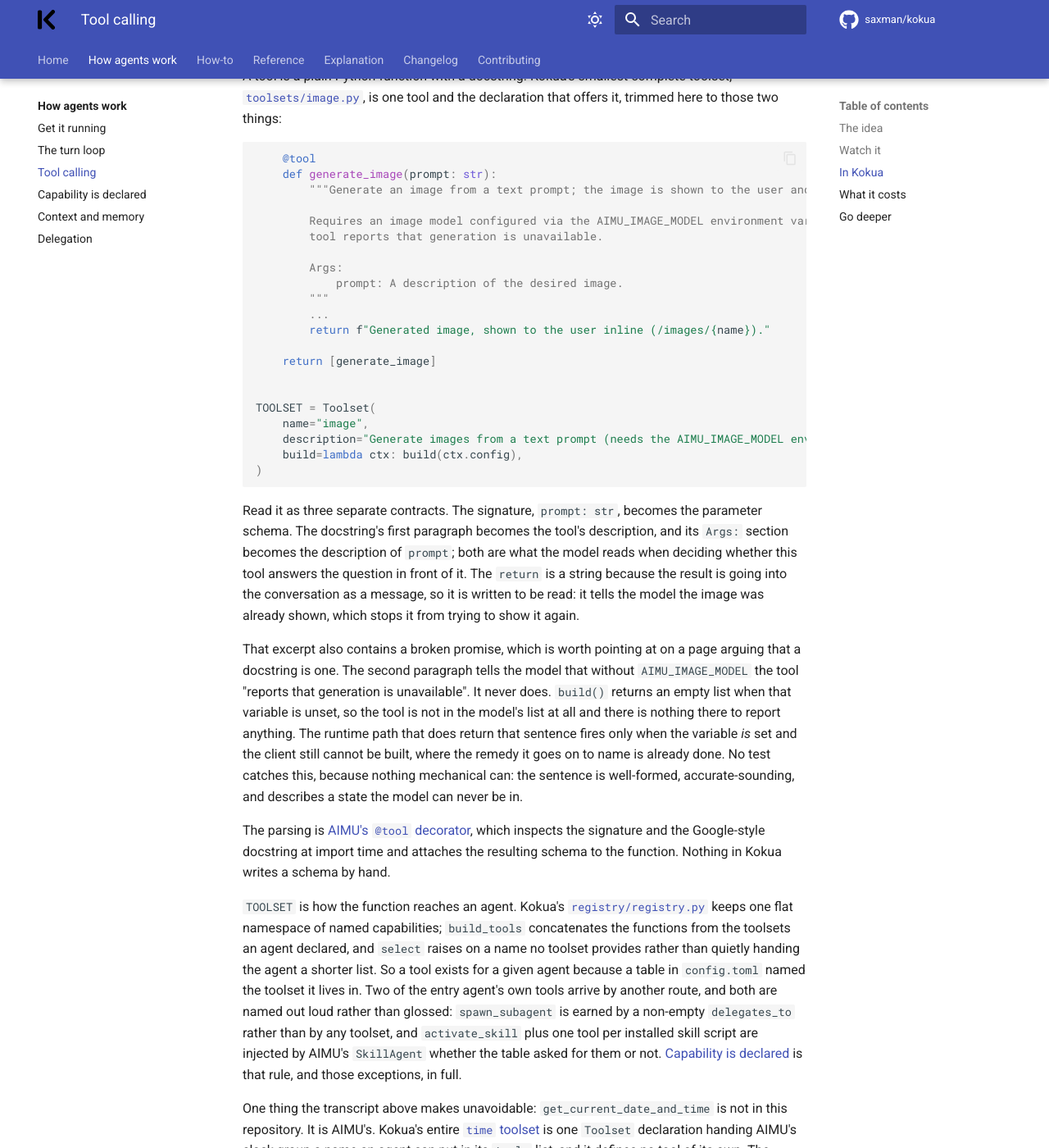
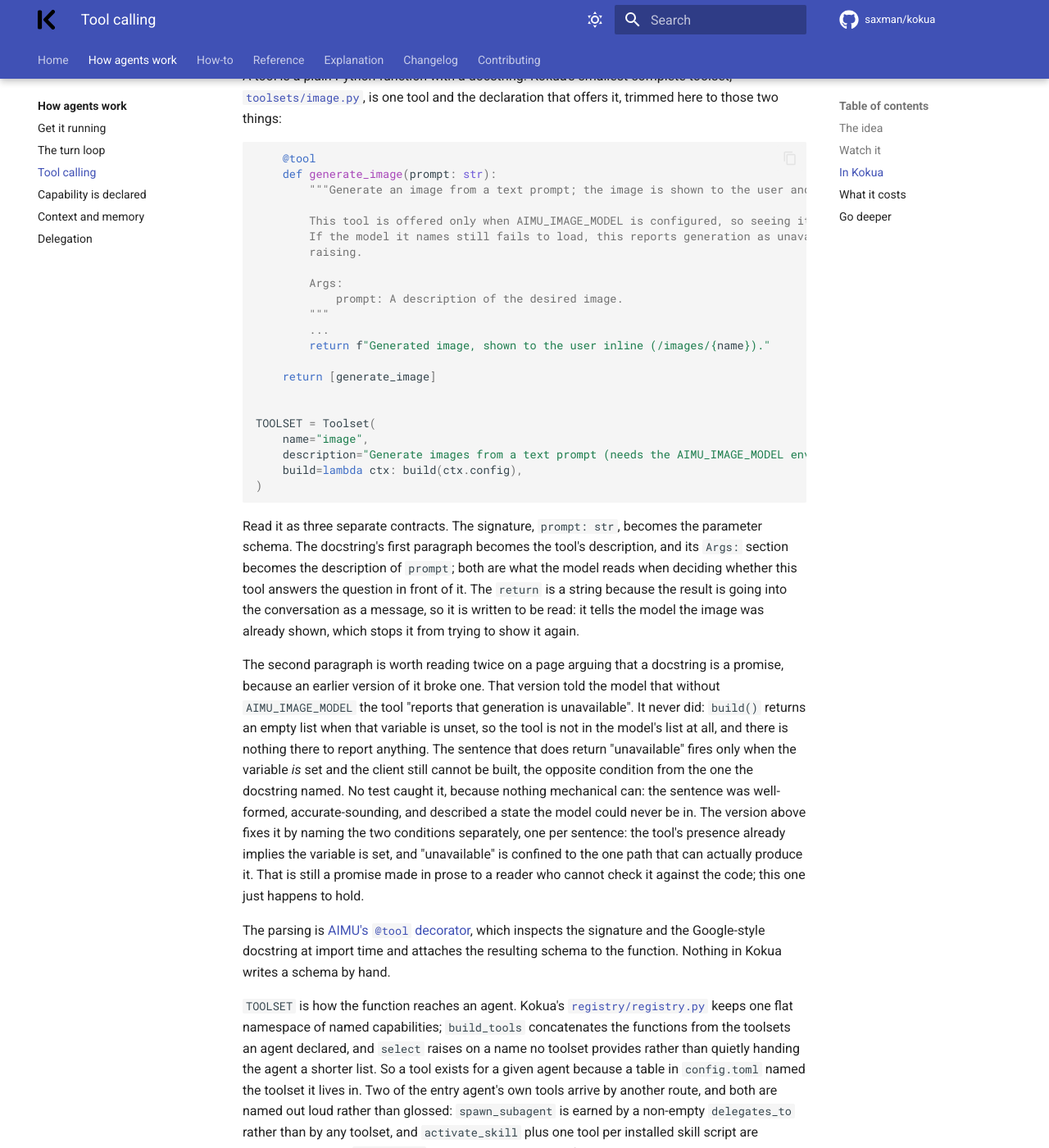
Before and after one commit to saxman/kokua, an MkDocs documentation site: the page built from docs/how-agents-work/tool-calling.md, in a window 1280 px wide and 1400 px high, scrolled down 2314 px. Shown: the whole window at 82% size. Built offline with MkDocs 1.6.1 and Material for MkDocs 9.7.7, drawn with Linux system fonts in a browser that asks for light colours; comment, search, counter and statistics services are not loaded; some of the changed text lies outside the part shown.

Commit message:
fix(image): correct generate_image docstring's unreachable promise
The docstring said that without AIMU_IMAGE_MODEL the tool "reports that
generation is unavailable." It never can: build() returns an empty list
when the variable is unset, so the tool is never in the model's list to
report anything with. The "unavailable" message only fires on the
opposite condition, a configured model that still fails to build.

Kept build()'s gating rather than always registering the tool: that
gate is the deliberate pattern github_backup.py names explicitly as the
same reason it gates on a configured repo, and it matches the "a
capability is declared, never defaulted" principle. Fixing the sentence
instead of the behavior keeps a model from ever being offered a tool it
cannot fulfill.

Reworded the except branch's remedy too: it told a reader whose
variable was already set (that's the only way to reach it) to "set" it,
when the actual fix is to point it at a working model.

Updated docs/how-agents-work/tool-calling.md, which quoted the old
sentence as a worked example of a docstring promising something the
code can't deliver. The teaching point survives past tense: the page
now shows the same defect as something a docstring can carry silently,
using this one's real history, and reads the corrected docstring as an
example of the promise holding instead.

Co-Authored-By: Claude Sonnet 5 <noreply@anthropic.com>

```diff
--- a/docs/how-agents-work/tool-calling.md
+++ b/docs/how-agents-work/tool-calling.md
@@ -99,8 +99,9 @@ tool and the declaration that offers it, trimmed here to those two things:
     def generate_image(prompt: str):
         """Generate an image from a text prompt; the image is shown to the user and saved.
 
-        Requires an image model configured via the AIMU_IMAGE_MODEL environment variable; without one this
-        tool reports that generation is unavailable.
+        This tool is offered only when AIMU_IMAGE_MODEL is configured, so seeing it means one is set.
+        If the model it names still fails to load, this reports generation as unavailable instead of
+        raising.
 
         Args:
             prompt: A description of the desired image.
@@ -125,14 +126,17 @@ question in front of it. The `return` is a string because the result is going in
 message, so it is written to be read: it tells the model the image was already shown, which stops it
 from trying to show it again.
 
-That excerpt also contains a broken promise, which is worth pointing at on a page arguing that a
-docstring is one. The second paragraph tells the model that without `AIMU_IMAGE_MODEL` the tool
-"reports that generation is unavailable". It never does. `build()` returns an empty list when that
-variable is unset, so the tool is not in the model's list at all and there is nothing there to report
-anything. The runtime path that does return that sentence fires only when the variable *is* set and the
-client still cannot be built, where the remedy it goes on to name is already done. No test catches this,
-because nothing mechanical can: the sentence is well-formed, accurate-sounding, and describes a state
-the model can never be in.
+The second paragraph is worth reading twice on a page arguing that a docstring is a promise, because an
+earlier version of it broke one. That version told the model that without `AIMU_IMAGE_MODEL` the tool
+"reports that generation is unavailable". It never did: `build()` returns an empty list when that
+variable is unset, so the tool is not in the model's list at all, and there is nothing there to report
+anything. The sentence that does return "unavailable" fires only when the variable *is* set and the
+client still cannot be built, the opposite condition from the one the docstring named. No test caught
+it, because nothing mechanical can: the sentence was well-formed, accurate-sounding, and described a
+state the model could never be in. The version above fixes it by naming the two conditions separately,
+one per sentence: the tool's presence already implies the variable is set, and "unavailable" is confined
+to the one path that can actually produce it. That is still a promise made in prose to a reader who
+cannot check it against the code; this one just happens to hold.
 
 The parsing is [AIMU's `@tool` decorator](https://saxman.info/aimu/how-to/add-custom-tool/), which
 inspects the signature and the Google-style docstring at import time and attaches the resulting schema
@@ -180,10 +184,10 @@ that calls the wrong tool, or calls the right one with the wrong argument, and t
 no failing test. It surfaces as the model seeming stupid. The Tokyo transcript is the benign
 case: the description was accurate, the model committed to `"Asia/Tokyo"` before the request went out,
 and what came back was usable on the first try. All that bought it was one sentence in an `Args:`
-block. The `generate_image` docstring above is the other kind, and is worth rereading with this
-in mind: it is well-formed, it is plausible, and it describes a state the model can never be in.
-Nothing errors when a model believes it. The only symptom either way is a choice the model made, which
-you notice only if you are reading the reasoning that led to it.
+block. The `generate_image` docstring's earlier version was the other kind: well-formed,
+plausible, and describing a state the model could never be in. Nothing would have errored had a model
+believed it. The only symptom either way is a choice the model made, which you notice only if you are
+reading the reasoning that led to it.
 
 **Every schema is re-sent every round.** The tool descriptions ride along with the conversation on each
 model call, so a large tool list is a permanent tax on the context window and on every round of every
```
Also changed, not shown: 1 other file.
